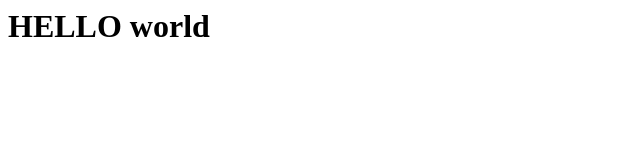
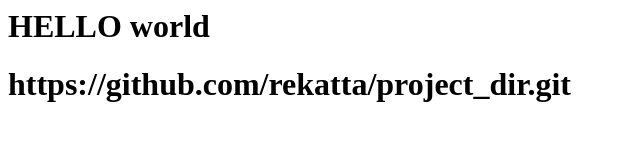
Before and after one commit to rekatta/project_dir, a plain HTML site: page index.html in a window 1280 px wide. Shown: the whole page, without its empty margins (0-640 px from the left). Drawn offline with Linux system fonts and the light colour scheme.

Commit message:
link added

```diff
--- a/index.html
+++ b/index.html
@@ -1,5 +1,6 @@
 <html>
 <body>
 <h1> HELLO world<h1>
+       <h1> https://github.com/rekatta/project_dir.git</h1>
 </body>
 </html>
```
